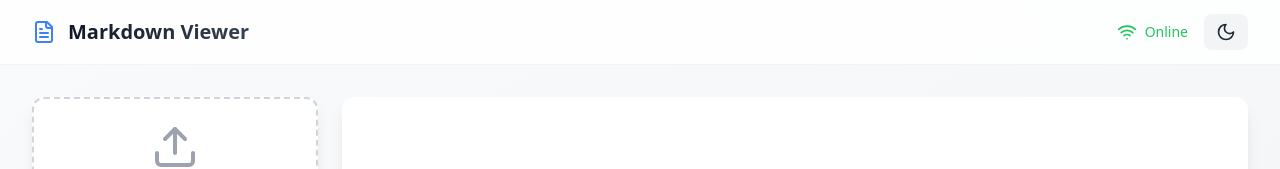
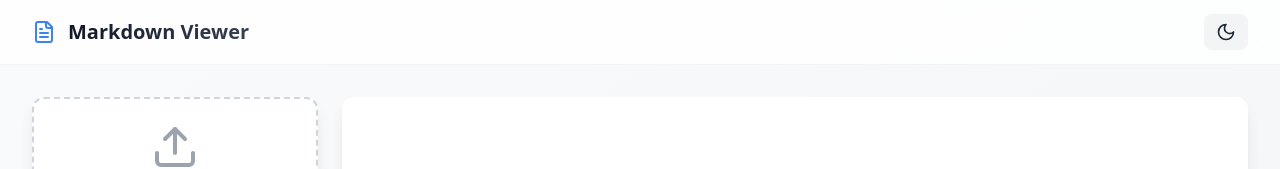
Before and after one commit to e96031413/Markdown-PWA-Viewer, a React (Vite) app: page / in a window 1280 px wide. Shown: the top 169 px of the page. Built offline with nearby package versions, Linux system fonts and the light colour scheme.

Commit message:
Update App.tsx

```diff
--- a/src/App.tsx
+++ b/src/App.tsx
@@ -3,7 +3,7 @@ import { useDropzone } from 'react-dropzone';
 import { marked } from 'marked';
 import DOMPurify from 'dompurify';
 import { Virtuoso } from 'react-virtuoso';
-import { Moon, Sun, Upload, FileWarning, Wifi, WifiOff, Trash2, FileText } from 'lucide-react';
+import { Moon, Sun, Upload, FileWarning, Trash2, FileText } from 'lucide-react';
 
 interface FileContent {
   name: string;
@@ -18,7 +18,6 @@ const MarkdownChunk = lazy(() => import('./components/MarkdownChunk'));
 
 function App() {
   const [darkMode, setDarkMode] = useState(false);
-  const [isOnline, setIsOnline] = useState(navigator.onLine);
   const [files, setFiles] = useState<FileContent[]>(() => {
     // 從 localStorage 讀取已保存的檔案
     const savedFiles = localStorage.getItem(STORAGE_KEY);
@@ -37,19 +36,6 @@ function App() {
   useEffect(() => {
     localStorage.setItem(STORAGE_KEY, JSON.stringify(files));
   }, [files]);
-
-  React.useEffect(() => {
-    const handleOnline = () => setIsOnline(true);
-    const handleOffline = () => setIsOnline(false);
-
-    window.addEventListener('online', handleOnline);
-    window.addEventListener('offline', handleOffline);
-
-    return () => {
-      window.removeEventListener('online', handleOnline);
-      window.removeEventListener('offline', handleOffline);
-    };
-  }, []);
 
   React.useEffect(() => {
     if (darkMode) {
@@ -140,20 +126,7 @@ function App() {
                   Markdown Viewer
                 </h1>
               </div>
-              <div className="flex items-center space-x-4">
-                <div className="flex items-center">
-                  {isOnline ? (
-                    <div className="flex items-center text-green-500 dark:text-green-400">
-                      <Wifi className="h-5 w-5" />
-                      <span className="ml-2 text-sm font-medium">Online</span>
-                    </div>
-                  ) : (
-                    <div className="flex items-center text-red-500 dark:text-red-400">
-                      <WifiOff className="h-5 w-5" />
-                      <span className="ml-2 text-sm font-medium">Offline</span>
-                    </div>
-                  )}
-                </div>
+              <div className="flex items-center">
                 <button
                   onClick={() => {
                     const newMode = !darkMode;
```
